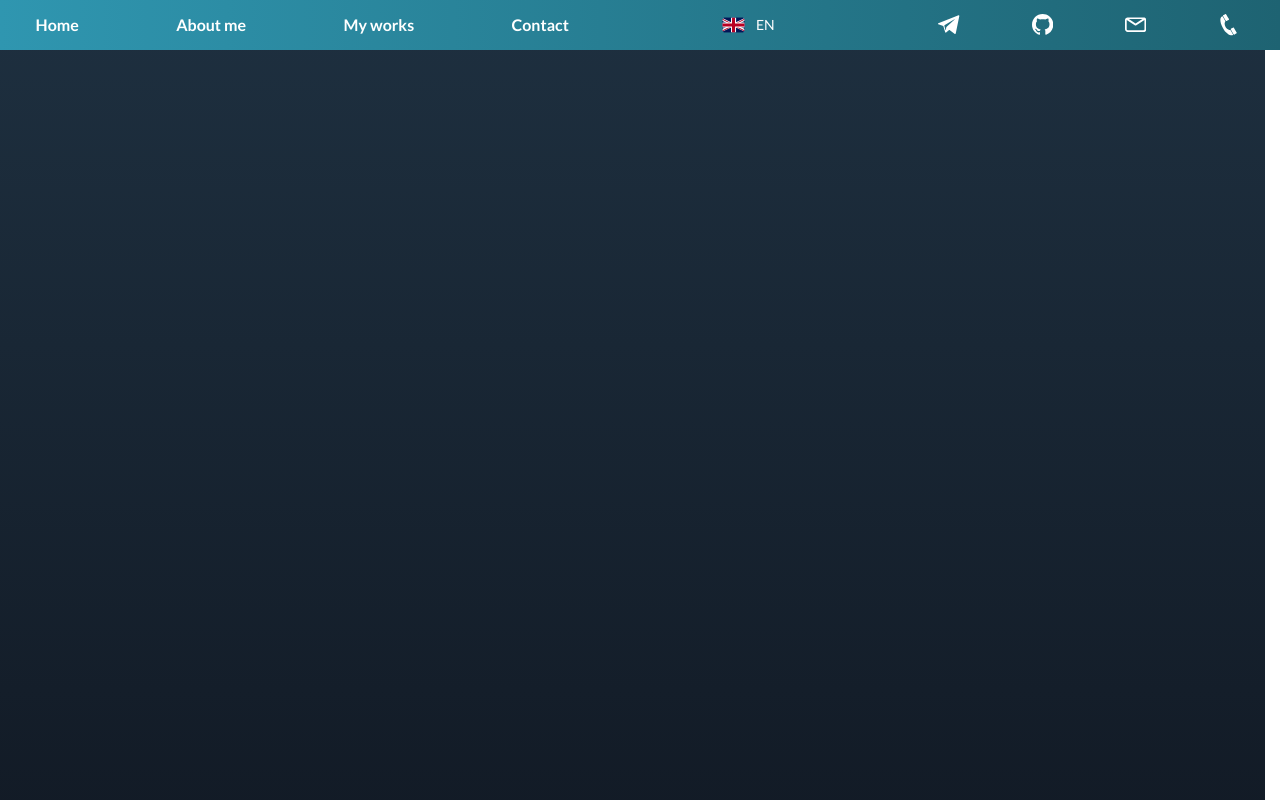
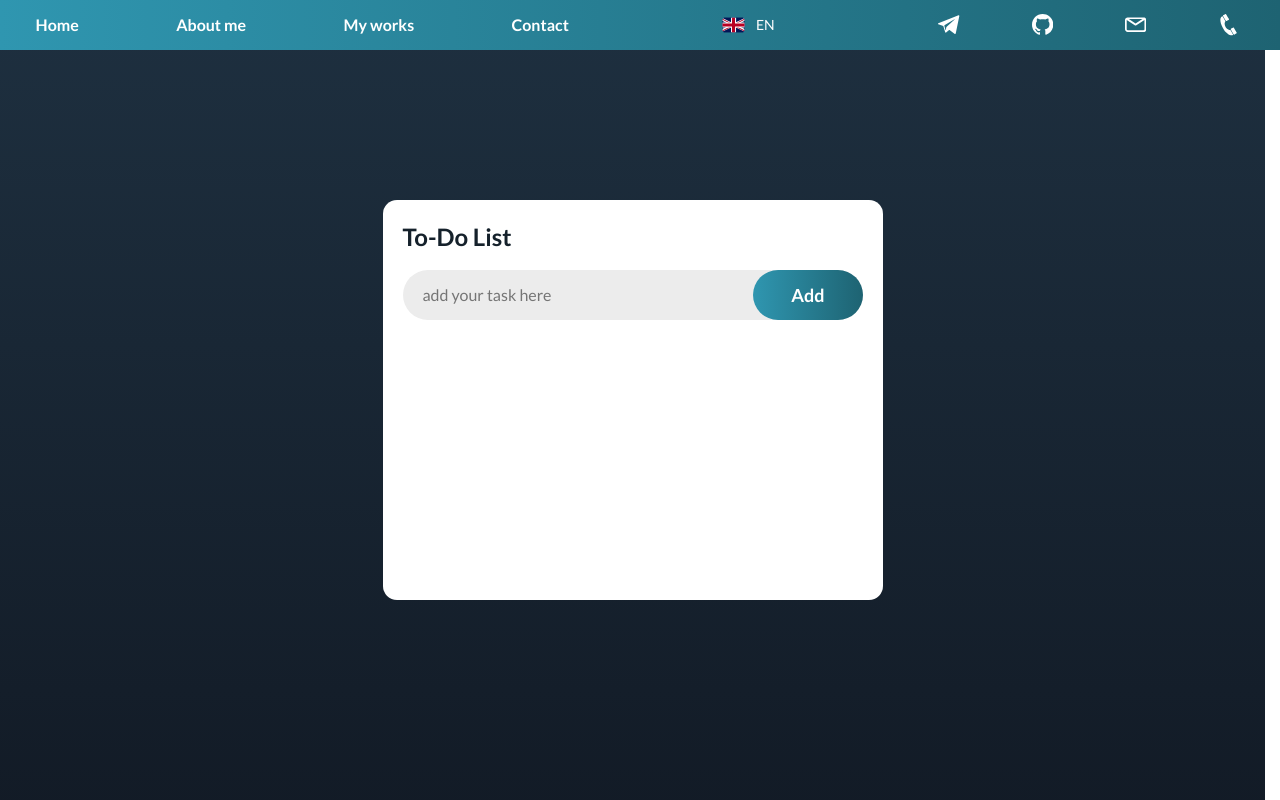
Before and after one commit to alexx-kis/portfolio-next, a Next.js app: page /projects/todo-list in a window 1280 px wide. Shown: the top 800 px of the page. Built offline with nearby package versions, Linux system fonts and the light colour scheme; a web font is replaced by a local one.

Commit message:
feat: add todo-list

```diff
--- a/eslint.config.mjs
+++ b/eslint.config.mjs
@@ -9,6 +9,7 @@ const eslintConfig = [
   {
     rules: {
       '@typescript-eslint/no-unused-vars': 'warn',
+      'no-console': 'warn',
     },
   },
 ];
--- a/package.json
+++ b/package.json
@@ -12,6 +12,7 @@
   "dependencies": {
     "@gsap/react": "^2.1.2",
     "gsap": "3.12.7",
+    "nanoid": "5.1.5",
     "next": "15.1.6",
     "react": "^19.0.0",
     "react-dom": "^19.0.0"
--- a/src/app/projects/todo-list/page.tsx
+++ b/src/app/projects/todo-list/page.tsx
@@ -1,3 +1,4 @@
+import TodoList from '@/components/layout/todo-list/todo-list';
 import Container from '@/components/shared/container/container';
 import './todo-list.scss';
 
@@ -8,9 +9,7 @@ function Page(): React.JSX.Element {
     <main className='todo-list-page'>
       <Container>
         <div className='todo-list-page__inner'>
-          <div className='todo-list'>
-
-          </div>
+          <TodoList />
         </div>
       </Container>
     </main>
--- a/src/app/projects/todo-list/todo-list.scss
+++ b/src/app/projects/todo-list/todo-list.scss
@@ -4,6 +4,9 @@
   min-height: 100dvh;
 
   &__inner {
-    padding-block: desk(100px);
+    padding-block: desk(50px);
+    min-height: 100dvh;
+    display: grid;
+    place-items: center;
   }
 }
--- /dev/null
+++ b/src/components/layout/todo-list/todo-list.scss
@@ -0,0 +1,64 @@
+// ^======================== todo-list ========================^ //
+
+.todo-list {
+  background-color: $white;
+  width: desk(500px);
+  height: desk(400px);
+  border-radius: desk(14px);
+  padding: desk(20px);
+  color: $gray;
+  display: flex;
+  flex-direction: column;
+
+  &__title {
+    font-size: desk(24px);
+    font-weight: 600;
+    margin-bottom: desk(16px);
+  }
+
+  &__field {
+    background-color: $lightGray;
+    display: flex;
+    justify-content: space-between;
+    height: desk(50px);
+    border-radius: desk(100px);
+    transition: all 250ms;
+    margin-bottom: desk(20px);
+
+    &:has(input:focus) {
+      box-shadow: 0 0 desk(20px) 0 #b4b4b4;
+    }
+  }
+
+  &__input {
+    font-size: desk(16px);
+    width: 100%;
+    padding-inline: desk(20px);
+  }
+
+  &__button {
+    background-image: $blueGradient;
+    color: $white;
+    height: 100%;
+    padding-inline: desk(38px);
+    border-radius: inherit;
+    font-weight: 600;
+    font-size: desk(18px);
+  }
+
+  &__items-container {
+    overflow: auto;
+    flex: 1;
+  }
+
+  &__items {
+    padding-inline: desk(10px);
+    display: flex;
+    flex-direction: column;
+    row-gap: desk(10px);
+  }
+
+  &__item {
+    font-size: desk(18px);
+  }
+}
--- /dev/null
+++ b/src/components/layout/todo-list/todo-list.tsx
@@ -0,0 +1,89 @@
+'use client';
+
+import TodoItem from '@/components/ui/todo-item/todo-item';
+import { nanoid } from 'nanoid';
+import { ChangeEvent, useState } from 'react';
+import './todo-list.scss';
+
+// ^======================== TodoList ========================^ //
+
+export type Item = {
+  id: string;
+  value: string;
+  checked: boolean;
+};
+
+function TodoList(): React.JSX.Element {
+
+  const [items, setItems] = useState<(Item)[]>([]);
+  const [inputValue, setInputValue] = useState('');
+
+  const handleButtonClick = () => {
+    setItems([...items, { id: nanoid(), value: inputValue, checked: false }]);
+    setInputValue('');
+  };
+
+  const handleInputChange = (e: ChangeEvent<HTMLInputElement>) => {
+    setInputValue(e.target.value);
+  };
+
+  const handleCheckboxChange = (e: ChangeEvent<HTMLInputElement>, id: string) => {
+    const isChecked = e.target.checked;
+
+    setItems((prevItems) =>
+      prevItems.map((item) =>
+        item.id === id ? { ...item, checked: isChecked } : item
+      )
+    );
+  };
+
+  const handleRemoveButtonClick = (id: string) => {
+    setItems((prevItems) =>
+      prevItems.filter((item) => item.id !== id)
+    );
+  };
+
+  return (
+    <div className='todo-list'>
+      <p className='todo-list__title'>
+        To-Do List
+      </p>
+      <div className='todo-list__field'>
+        <input
+          type='text'
+          className='todo-list__input'
+          placeholder='add your task here'
+          value={inputValue}
+          onChange={handleInputChange}
+        />
+        <button
+          className='todo-list__button'
+          onClick={handleButtonClick}
+        >
+          Add
+        </button>
+      </div>
+      <div className='todo-list__items-container'>
+        <ul className='todo-list__items'>
+          {items.length !== 0 && (
+            items.map(({ id, value, checked }, index) => (
+              <li
+                key={index}
+                className='todo-list__item'
+              >
+                <TodoItem
+                  id={id}
+                  value={value}
+                  checked={checked}
+                  onCheckboxChange={(e) => handleCheckboxChange(e, id)}
+                  onRemoveButtonClick={() => handleRemoveButtonClick(id)}
+                />
+              </li>
+            ))
+          )}
+        </ul>
+      </div>
+    </div>
+  );
+}
+export default TodoList;
--- /dev/null
+++ b/src/components/ui/todo-item/todo-item.scss
@@ -0,0 +1,48 @@
+// ^======================== todo-item ========================^ //
+
+.todo-item {
+  display: flex;
+  align-items: center;
+  gap: desk(20px);
+
+  &._checked {
+    .todo-item {
+      &__text {
+        color: $middleGray;
+        text-decoration: line-through;
+      }
+    }
+  }
+
+  &__label {
+    border: 1px solid #000;
+    border-radius: 50%;
+    background-position: center;
+    cursor: pointer;
+    transition: all 250ms;
+    @include square(desk(20px));
+
+    &:has(input:checked) {
+      background-color: $blue;
+    }
+  }
+
+  &__input {
+    position: absolute;
+    visibility: hidden;
+  }
+
+  &__text {
+    transition: all 250ms;
+  }
+
+  &__button {
+    margin-left: auto;
+  }
+
+  &__button-cross {
+    font-size: desk(26px);
+    line-height: 1;
+    rotate: 45deg;
+  }
+}
--- /dev/null
+++ b/src/components/ui/todo-item/todo-item.tsx
@@ -0,0 +1,52 @@
+import clsx from 'clsx';
+import { ChangeEvent } from 'react';
+import './todo-item.scss';
+
+// ^======================== TodoItem ========================^ //
+
+type TodoItemProps = {
+  id: string;
+  value: string;
+  checked: boolean;
+  onCheckboxChange: (e: ChangeEvent<HTMLInputElement>) => void;
+  onRemoveButtonClick: () => void;
+};
+
+function TodoItem(todoItemProps: TodoItemProps): React.JSX.Element {
+
+  const { id, value, checked, onCheckboxChange, onRemoveButtonClick } = todoItemProps;
+
+  const handleCheckboxChange = (e: ChangeEvent<HTMLInputElement>) => { onCheckboxChange(e); };
+  return (
+    <div
+      className={clsx(
+        'todo-item',
+        { '_checked': checked }
+      )}
+    >
+      <label
+        className='todo-item__label'
+        style={{
+          backgroundImage: checked ? ('url(/img/icons/checkbox-checked.svg)') : '',
+        }}
+      >
+        <input
+          className='todo-item__input'
+          type='checkbox'
+          name='todo-item-checkbox'
+          id={id}
+          checked={checked}
+          onChange={handleCheckboxChange}
+        />
+      </label>
+      <p className='todo-item__text'>{value}</p>
+      <button
+        className='todo-item__button'
+        onClick={onRemoveButtonClick}
+      >
+        <div className='todo-item__button-cross'>+</div>
+      </button>
+    </div>
+  );
+}
+export default TodoItem;
--- a/src/styles/_reset.scss
+++ b/src/styles/_reset.scss
@@ -46,6 +46,7 @@ input,
 button,
 textarea {
   font-family: inherit;
+  background-color: transparent;
 }
 
 input::-ms-clear {
--- a/src/styles/abstracts/_variables.scss
+++ b/src/styles/abstracts/_variables.scss
@@ -20,9 +20,13 @@ $TAB_HEIGHT: calc($TAB_WIDTH / $tabAsp);
 
 // %------------ colors ------------% //
 
+$white: #fff;
 $orange: #ff9532;
 $gray: #15212b;
+$lightGray: #ececec;
+$middleGray: #6b6b6b;
 $grayTransparent: #0e161d67;
+$blue: #1e6372;
 $mainGradient: linear-gradient(#1e3040, #0f151f);
 $boxShadow: 0 0 3px 0 #ffffff6e;
 $boxShadowExpanded: 0 0 10px 4px #e5e5e544;
```
Also changed, not shown: public/img/icons/checkbox-checked.svg (added), 1 other file (tests, documents, lock files or other folders).
